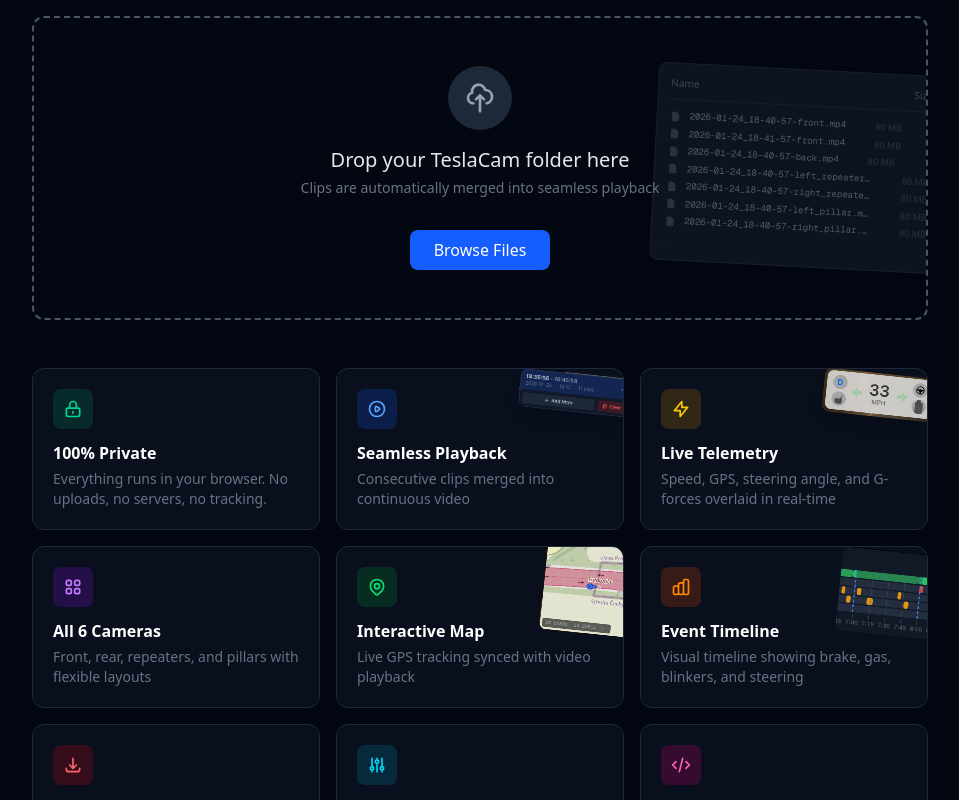
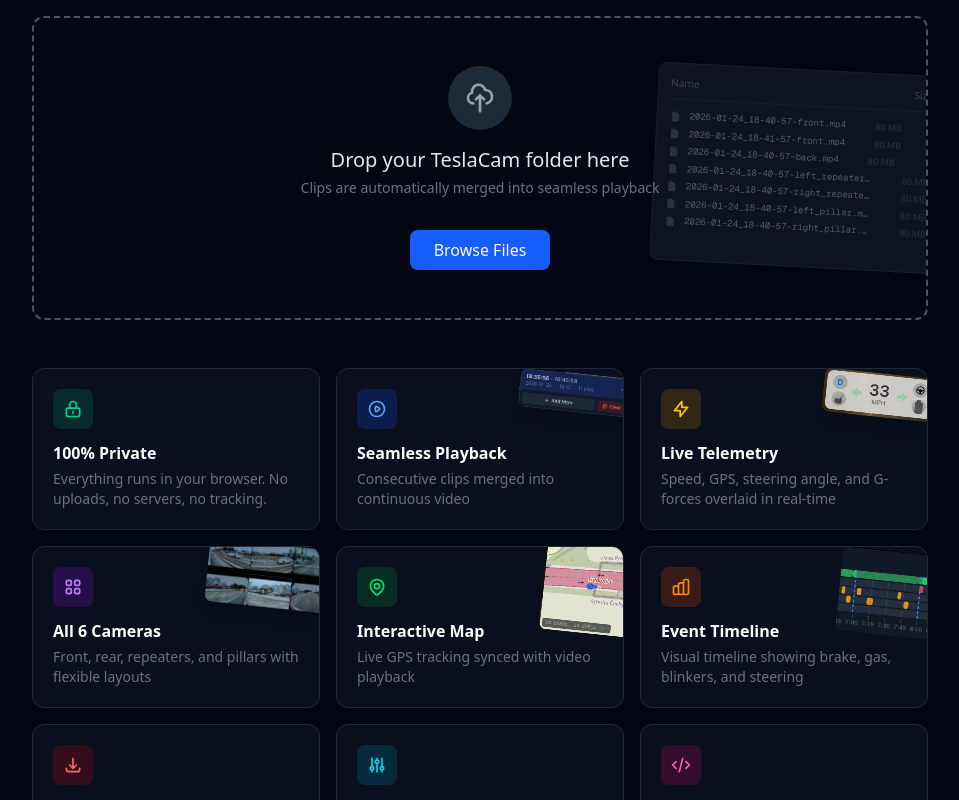
Before and after one commit to TioaChan/exportdash.cam, a Next.js app: page / in a window 1280 px wide. Shown: the top 800 px of the page, without its empty margins (160-1119 px from the left). Built offline with nearby package versions, Linux system fonts and the light colour scheme.

Commit message:
feat: add cameras grid preview to All 6 Cameras card

```diff
--- a/src/app/page.tsx
+++ b/src/app/page.tsx
@@ -124,7 +124,13 @@ export default function Home() {
               </div>
 
               {/* All 6 Cameras */}
-              <div className="bg-gray-900/50 rounded-xl p-5 border border-gray-800">
+              <div className="bg-gray-900/50 rounded-xl p-5 border border-gray-800 relative overflow-hidden">
+                <img
+                  src="/features/cameras.png"
+                  alt=""
+                  className="absolute -right-4 -top-1 w-32 rotate-6 opacity-100 pointer-events-none rounded-lg shadow-lg"
+                />
+                <div className="relative z-10">
                   <div className="w-10 h-10 rounded-lg bg-purple-600/20 flex items-center justify-center mb-3">
                     <svg className="w-5 h-5 text-purple-400" fill="none" stroke="currentColor" viewBox="0 0 24 24">
                       <path strokeLinecap="round" strokeLinejoin="round" strokeWidth={2} d="M4 6a2 2 0 012-2h2a2 2 0 012 2v2a2 2 0 01-2 2H6a2 2 0 01-2-2V6zM14 6a2 2 0 012-2h2a2 2 0 012 2v2a2 2 0 01-2 2h-2a2 2 0 01-2-2V6zM4 16a2 2 0 012-2h2a2 2 0 012 2v2a2 2 0 01-2 2H6a2 2 0 01-2-2v-2zM14 16a2 2 0 012-2h2a2 2 0 012 2v2a2 2 0 01-2 2h-2a2 2 0 01-2-2v-2z" />
@@ -132,6 +138,7 @@ export default function Home() {
                   </div>
                   <h3 className="font-semibold mb-1">All 6 Cameras</h3>
                   <p className="text-sm text-gray-500">Front, rear, repeaters, and pillars with flexible layouts</p>
+                </div>
               </div>
 
               {/* Interactive Map */}
```
Also changed, not shown: public/features/cameras.png (added). Lines whose indentation alone changed are shown as unchanged.
